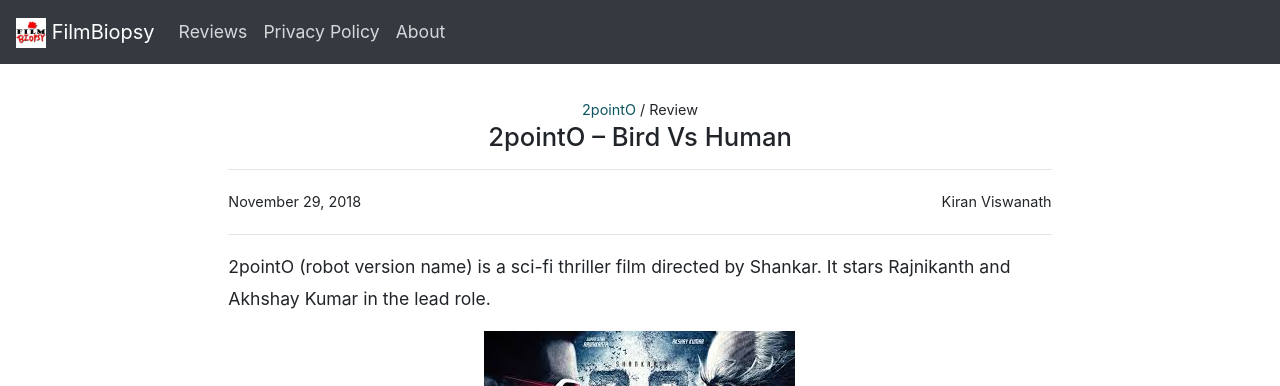
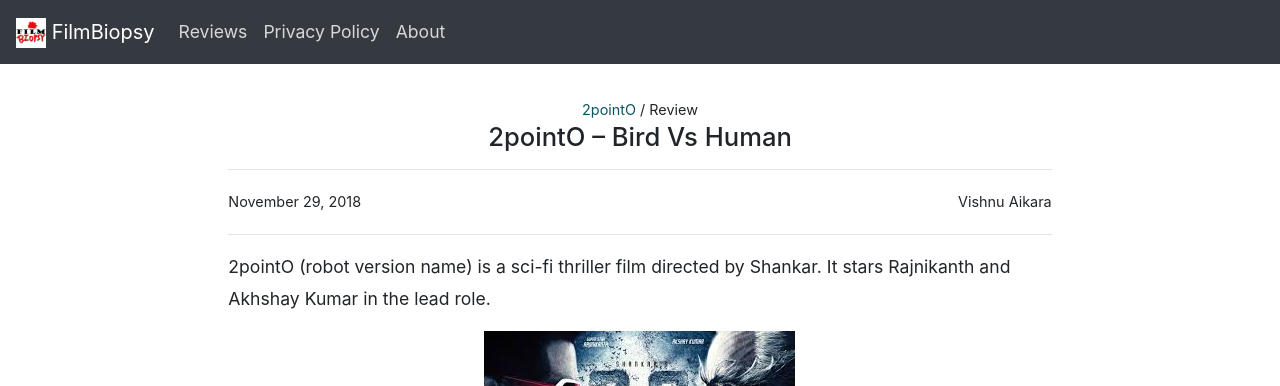
Before and after one commit to FilmBiopsy/filmbiopsy.github.io, a Jekyll site: the page built from _posts/2018-11-29-robo2point0.md, in a window 1280 px wide and 900 px high. Shown: the top 386 px of the window. Built offline with Jekyll 4.4.1, drawn with Linux system fonts in a browser that asks for light colours; comment, search, counter and statistics services are not loaded.

Commit message:
author changed

```diff
--- a/_posts/2018-11-29-robo2point0.md
+++ b/_posts/2018-11-29-robo2point0.md
@@ -4,7 +4,7 @@ layout: post
 movie: 2018-2pointO
 type: Review
 image: "/assets/images/post-images/vada-chennai/2pointO.jpg"
-author: Kiran Viswanath
+author: Vishnu Aikara
 categories: 2018-2pointO
 rating: 2
 ---
```
